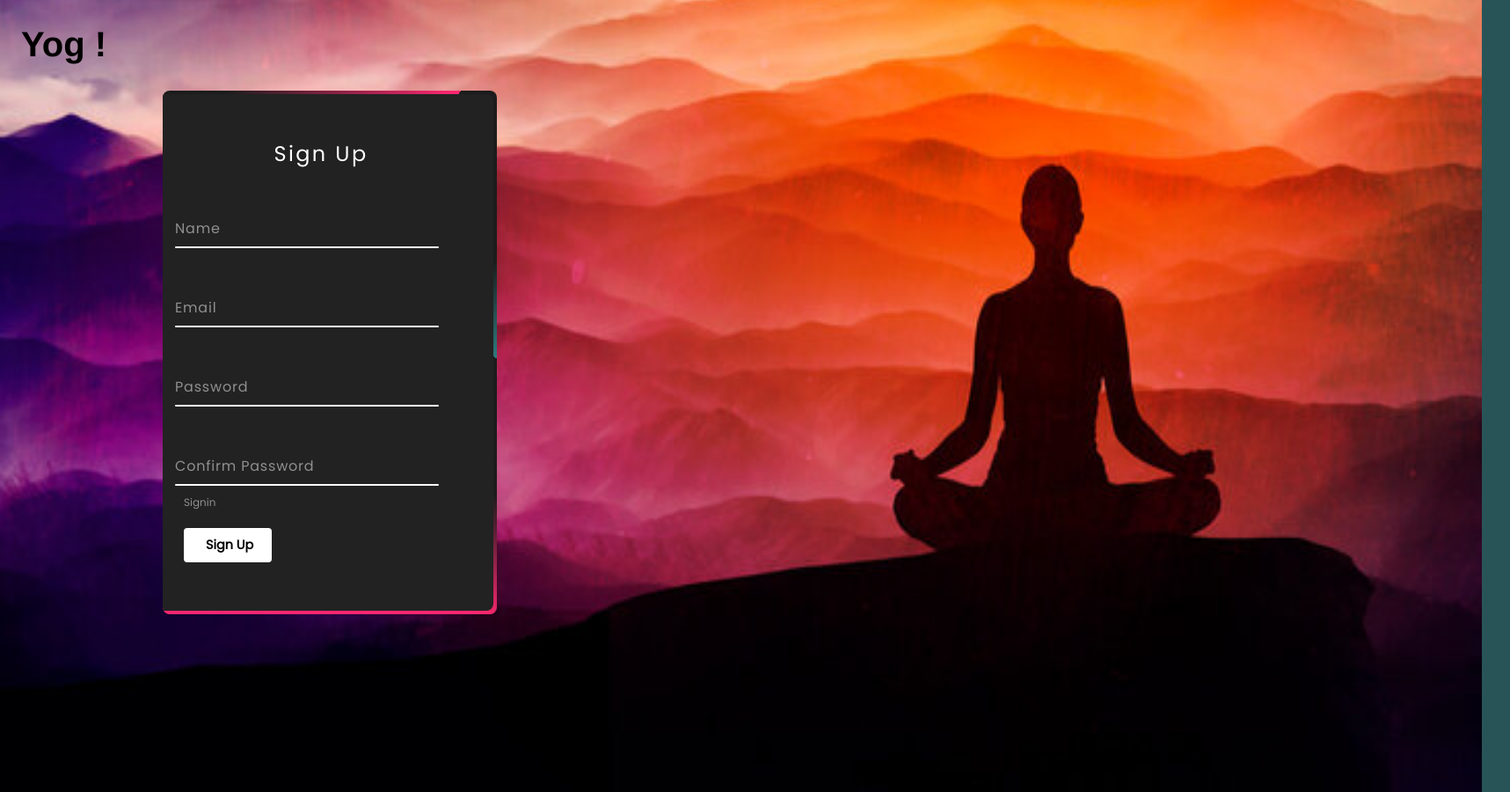
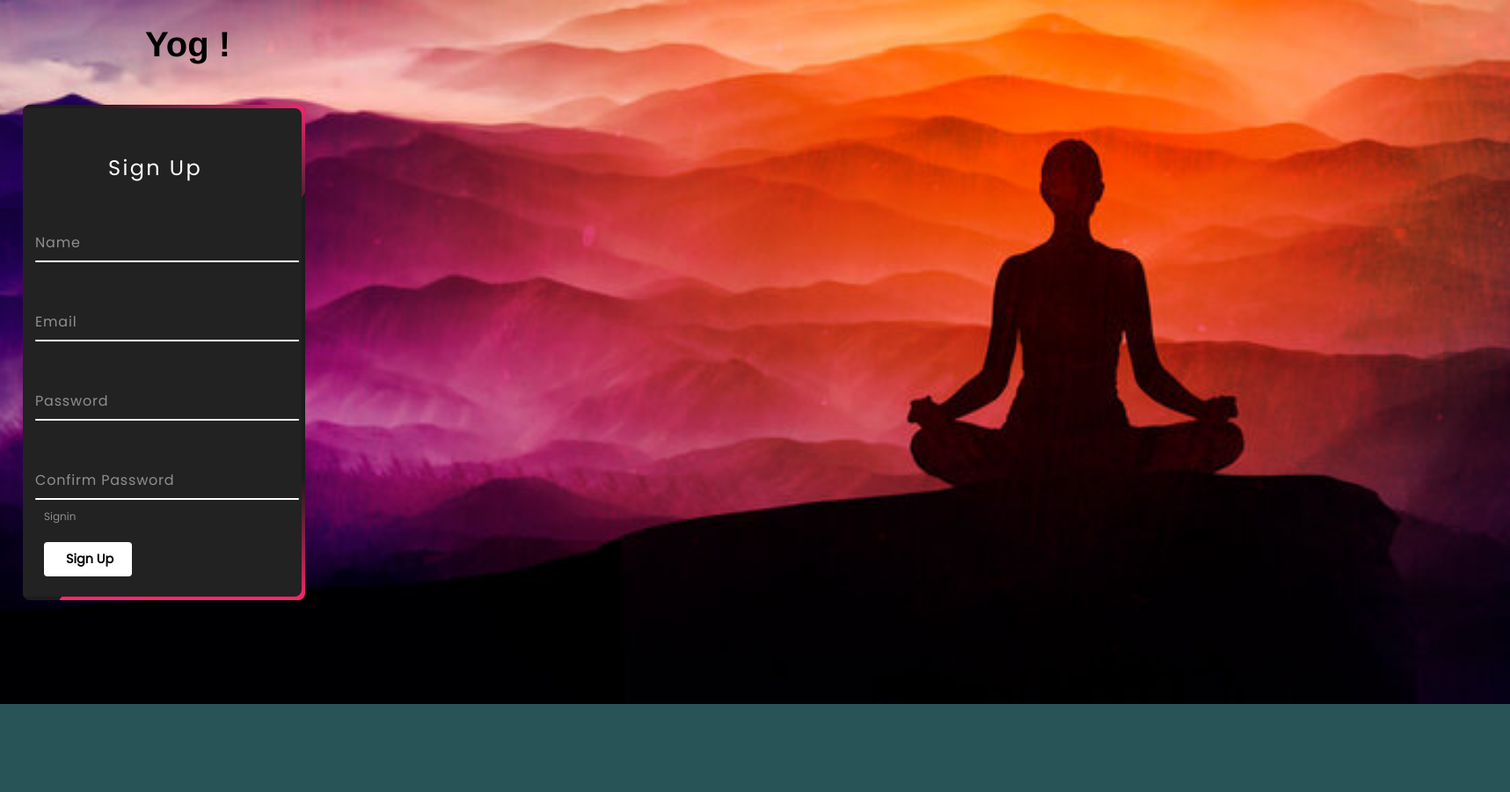
Before and after one commit to Purvesh77/Yog_Final_Repo_, a plain HTML site: page signUp.html in a window 1280 px wide. Shown: the whole page at 88% size, 1717 px wide, since content can reach past the window. After the commit the page ends 807 px from the top, so only its background shows below. Drawn offline with Linux system fonts and the light colour scheme.

Commit message:
coomit al

```diff
--- a/login_style.css
+++ b/login_style.css
@@ -127,7 +127,7 @@ body{
     outline: none;
     border: none;
     box-shadow: none;
-    color: #23242a;
+    color: #181819;
     font-size: 1em;
     letter-spacing: 0.05em;
     transition: 0.5s;
@@ -207,11 +207,11 @@ body{
 
 
 /* Second Box */
-.box1{
-    left: -454px;
+.box1 {
+    left: -613px;
     position: relative;
-    width: 380px;
-    height: 595px;
+    width: 321px;
+    height: 563px;
     background: #1c1c1c;
     border-radius: 8px;
     overflow: hidden;
@@ -385,7 +385,12 @@ body{
 .img1 {
     margin-top: -300px;
     margin-left: 27px;
-    width: 1200px;
-    width: 1688px;
-    height: 1000px;
+    width: 1720px;
+    height: 900px;
 }
+#project_name1{
+    margin-bottom: 700px;
+    margin-right: 100px;
+    margin-left: -785px;
+    font-size: 20px;
+}
--- a/signUp.html
+++ b/signUp.html
@@ -43,7 +43,7 @@
         </form>
 
     </div>
-    <div id="project_name">
+    <div id="project_name1">
         <h1 id="project_name_head">Yog !</h1>
     </div>
 </body>
```
